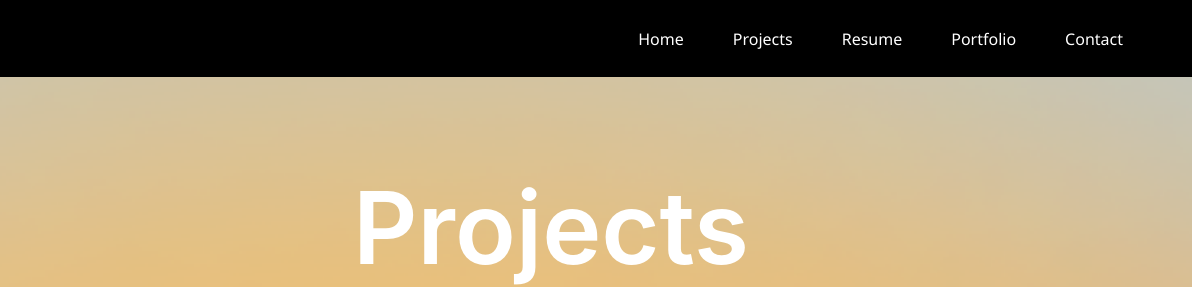
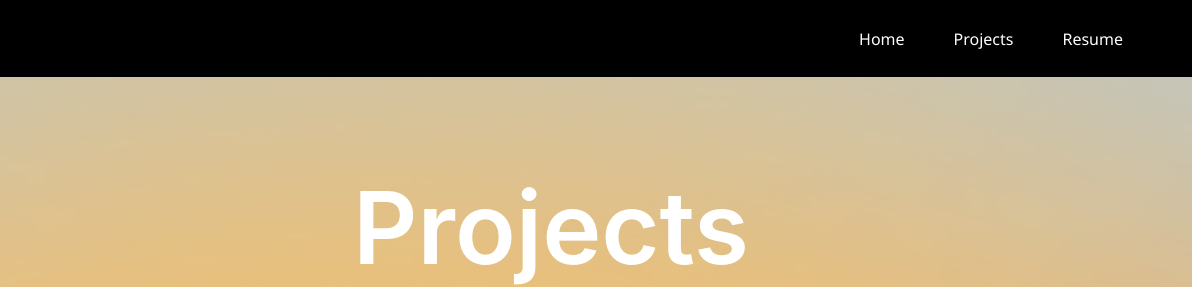
Before and after one commit to tina3860/Website, a plain HTML site: page Projects.html in a window 1280 px wide. Shown: the top 287 px of the page, 88-1280 px from the left. Drawn offline with Linux system fonts and the light colour scheme.

Commit message:
commented out Portfolio and Contact links in the navigation bar across all HTML files.

```diff
--- a/Projects.html
+++ b/Projects.html
@@ -19,8 +19,8 @@
                 <li><a href="Projects.html">Projects</a></li>
                 <li><a href="assets/valentina-nguyen_resume_WH_update_12.25.pdf" target="_blank"
                         rel="noopener noreferrer">Resume</a></li>
-                <li><a href="Portfolio.html">Portfolio</a></li>
-                <li><a href="Contact.html">Contact</a></li>
+                <!-- < <li><a href="Portfolio.html">Portfolio</a></li> -->
+                <!--   <li><a href="Contact.html">Contact</a></li> -->
             </ul>
         </div>
     </nav>
```
Also changed, not shown: index.html (+2 -2 lines), Portfolio.html (line endings or trailing spaces).
